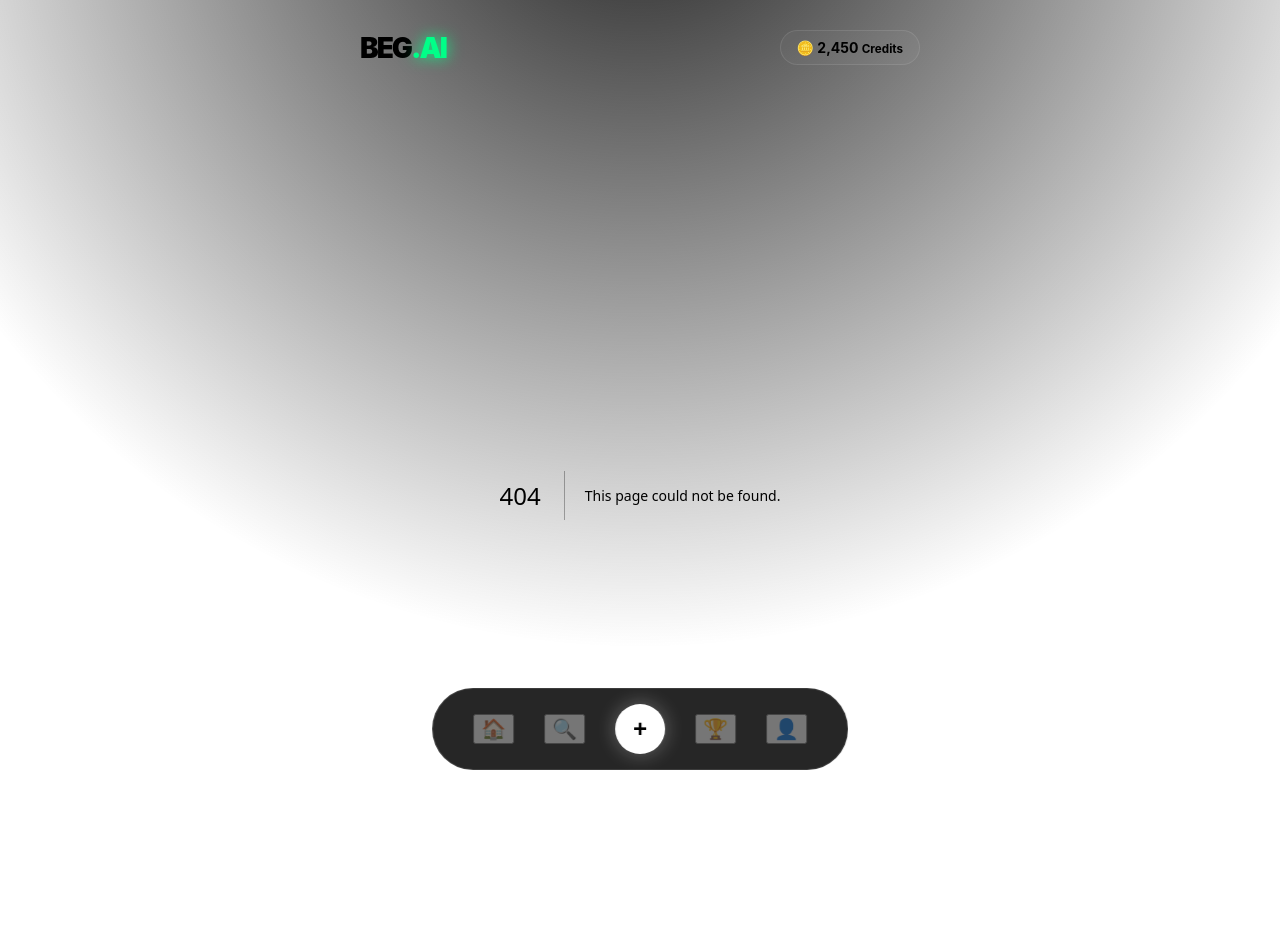
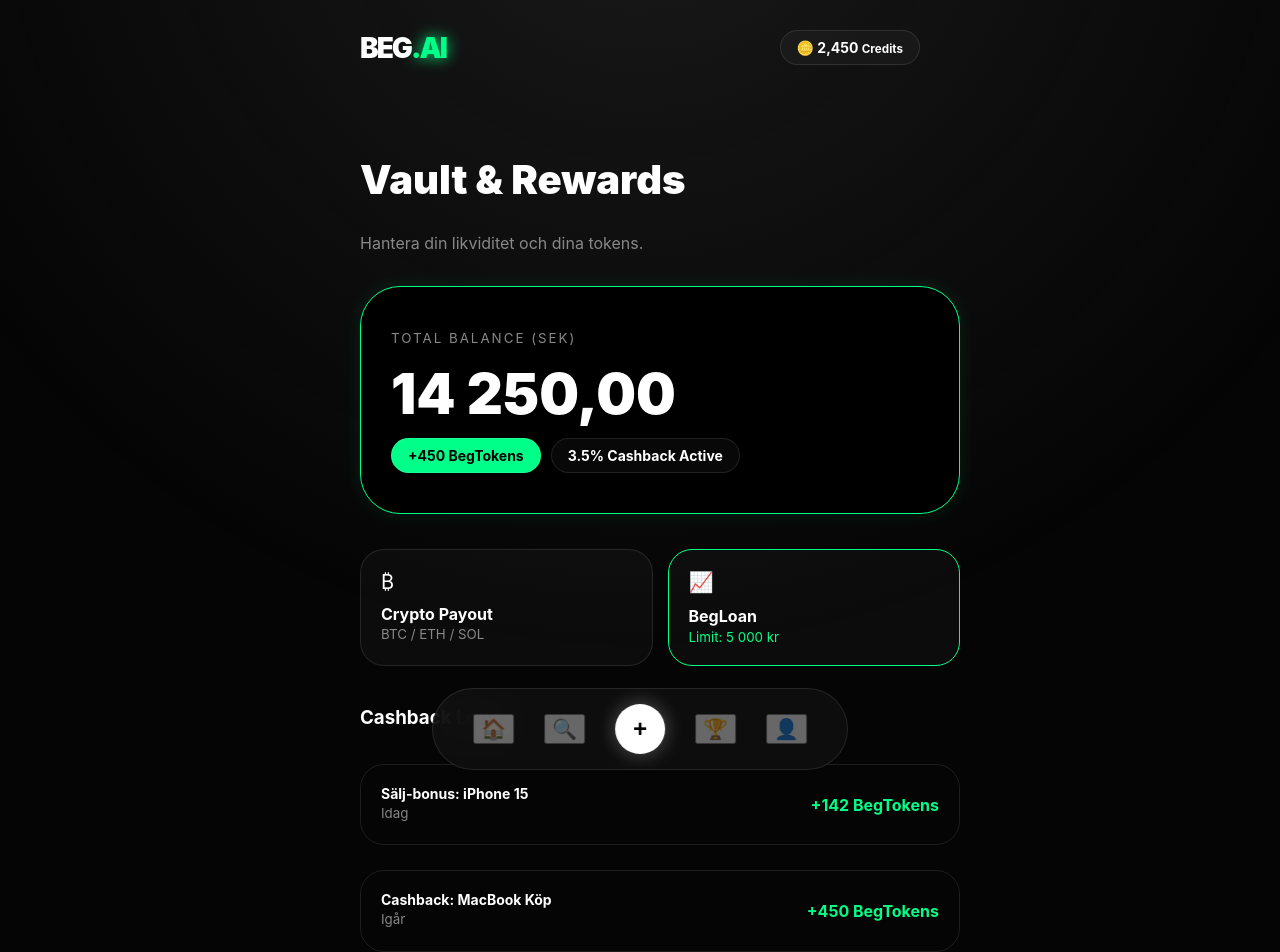
Before and after one commit to gascheckking/marketbeg-appGem, a Next.js app: page /wallet in a window 1280 px wide. Before the commit this address had no page. Shown: the top 952 px of the page. Built offline with nearby package versions, Linux system fonts and the light colour scheme.

Commit message:
Create page.tsx

```diff
--- /dev/null
+++ b/app/wallet/page.tsx
@@ -0,0 +1,51 @@
+"use client";
+
+export default function Wallet() {
+  return (
+    <div className="app-shell" style={{ padding: '20px' }}>
+      <header style={{ marginTop: '40px', marginBottom: '30px' }}>
+        <h1 style={{ fontSize: '2.5rem', fontWeight: 900 }}>Vault & Rewards</h1>
+        <p className="muted">Hantera din likviditet och dina tokens.</p>
+      </header>
+
+      {/* Main Balance Card */}
+      <div className="glow-card" style={{ padding: '40px 30px', borderRadius: '40px', marginBottom: '20px' }}>
+        <small className="muted" style={{ letterSpacing: '2px' }}>TOTAL BALANCE (SEK)</small>
+        <div style={{ fontSize: '3.5rem', fontWeight: 900, margin: '10px 0' }}>14 250,00</div>
+        <div style={{ display: 'flex', gap: '10px' }}>
+          <div className="stat-pill" style={{ background: 'var(--accent)', color: '#000' }}>+450 BegTokens</div>
+          <div className="stat-pill">3.5% Cashback Active</div>
+        </div>
+      </div>
+
+      <div style={{ display: 'grid', gridTemplateColumns: '1fr 1fr', gap: '15px' }}>
+        <div className="pay-card" style={{ flexDirection: 'column', alignItems: 'flex-start' }}>
+          <span style={{ fontSize: '20px' }}>₿</span>
+          <strong style={{ marginTop: '10px' }}>Crypto Payout</strong>
+          <small className="muted">BTC / ETH / SOL</small>
+        </div>
+        <div className="pay-card" style={{ flexDirection: 'column', alignItems: 'flex-start', border: '1px solid var(--accent)' }}>
+          <span style={{ fontSize: '20px' }}>📈</span>
+          <strong style={{ marginTop: '10px' }}>BegLoan</strong>
+          <small style={{ color: 'var(--accent)' }}>Limit: 5 000 kr</small>
+        </div>
+      </div>
+
+      <h3 style={{ marginTop: '40px', marginBottom: '20px' }}>Cashback Logg</h3>
+      <div style={{ display: 'grid', gap: '10px' }}>
+        {[
+          { label: "Sälj-bonus: iPhone 15", amount: "+142 BegTokens", date: "Idag" },
+          { label: "Cashback: MacBook Köp", amount: "+450 BegTokens", date: "Igår" }
+        ].map((item, i) => (
+          <div key={i} className="pay-card" style={{ background: 'transparent' }}>
+            <div>
+              <div style={{ fontSize: '14px', fontWeight: 700 }}>{item.label}</div>
+              <small className="muted">{item.date}</small>
+            </div>
+            <strong style={{ color: 'var(--accent)' }}>{item.amount}</strong>
+          </div>
+        ))}
+      </div>
+    </div>
+  );
+}
```
